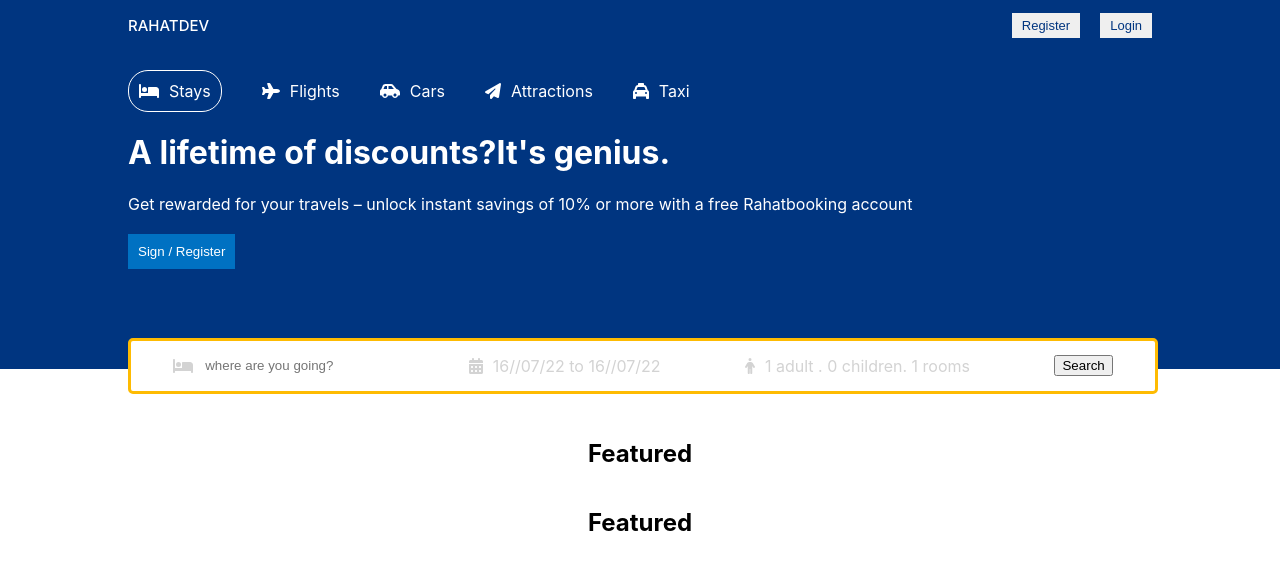
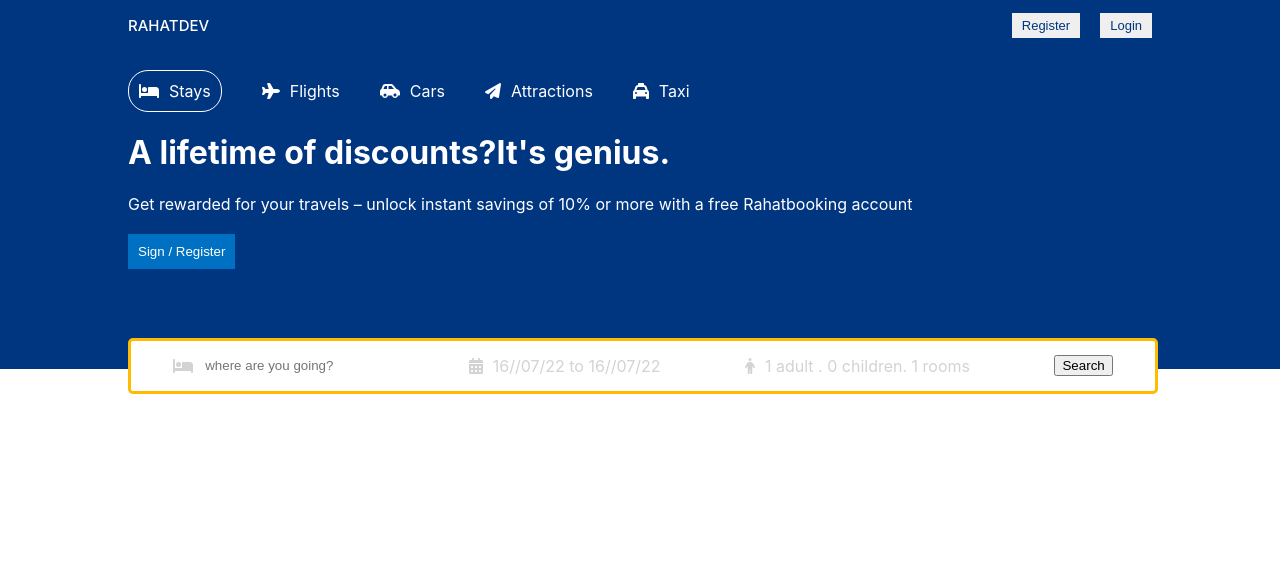
Before and after one commit to bellicose77/booking-app-clientside, a React (Create React App) app: page / in a window 1280 px wide. Shown: the top 570 px of the page. Built offline with nearby package versions, Linux system fonts and the light colour scheme.

Commit message:
home page

```diff
--- a/src/components/Featured/Featured.js
+++ b/src/components/Featured/Featured.js
@@ -3,8 +3,8 @@ import './Featured.css';
 
 const Featured = () => {
     return (
-        <div>
-            <h2>Featured</h2>
+        <div className='featureContainer'>
+
         </div>
     );
 };
--- a/src/pages/Home/Home.js
+++ b/src/pages/Home/Home.js
@@ -10,7 +10,6 @@ const Home = () => {
            <Header/>
            <div className='homeContainer'>
                <Featured/>
-               <Featured/>
            </div>
         </div>
     );
```
